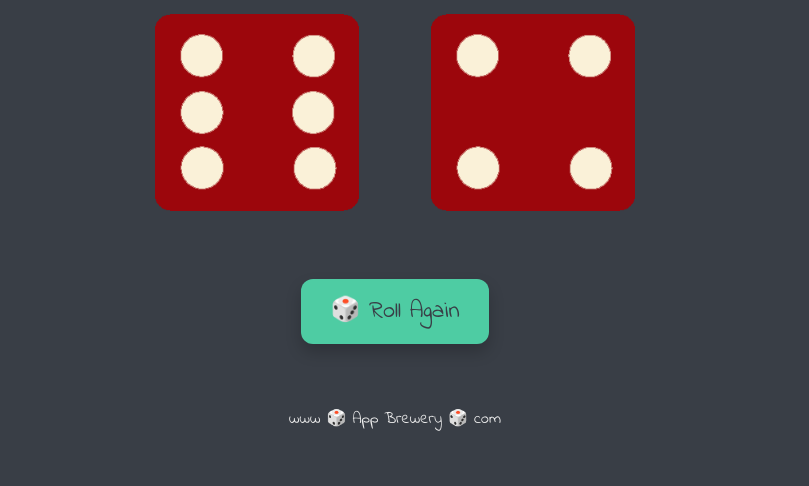
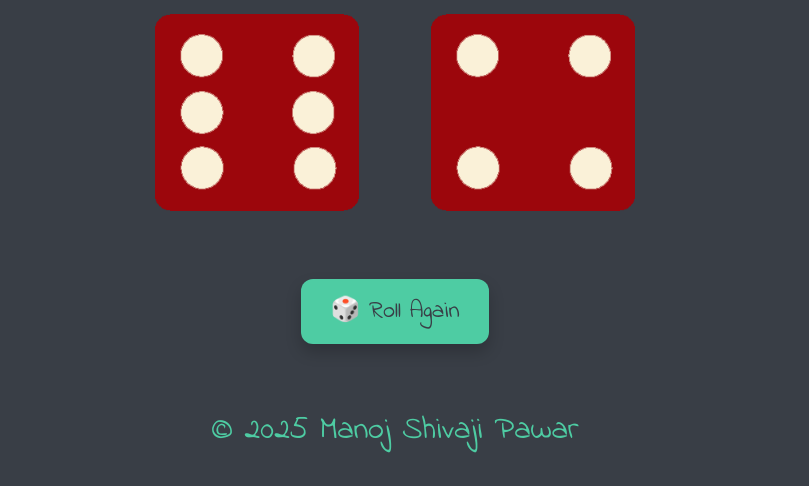
Before and after one commit to manoj-9899/dice-game, a plain HTML site: page index.html in a window 1280 px wide. Shown: the part 321-807 px from the top of the page, without its empty margins (245-1054 px from the left). Drawn offline with Linux system fonts and the light colour scheme.

Commit message:
added footer

```diff
--- a/index.html
+++ b/index.html
@@ -32,5 +32,7 @@
 
     <script src="index.js"></script>
 </body>
-    <footer>www 🎲 App Brewery 🎲 com</footer>
+    <footer>
+      <p>© 2025 Manoj Shivaji Pawar</p>
+    </footer>
 </html>
```
